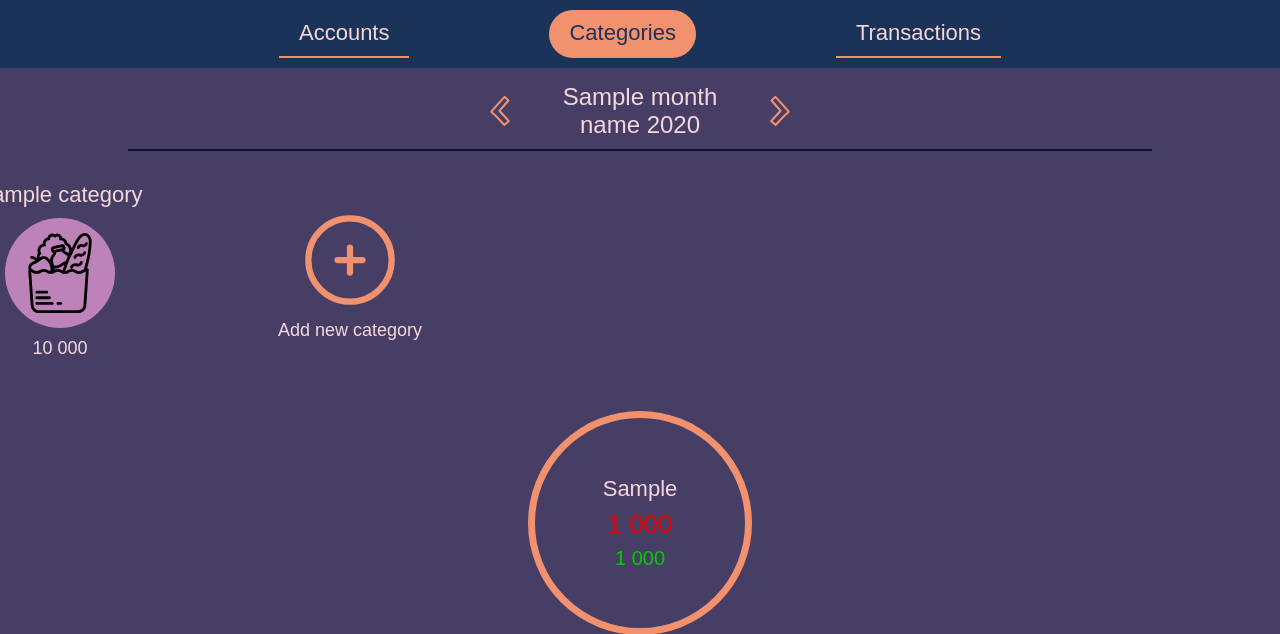
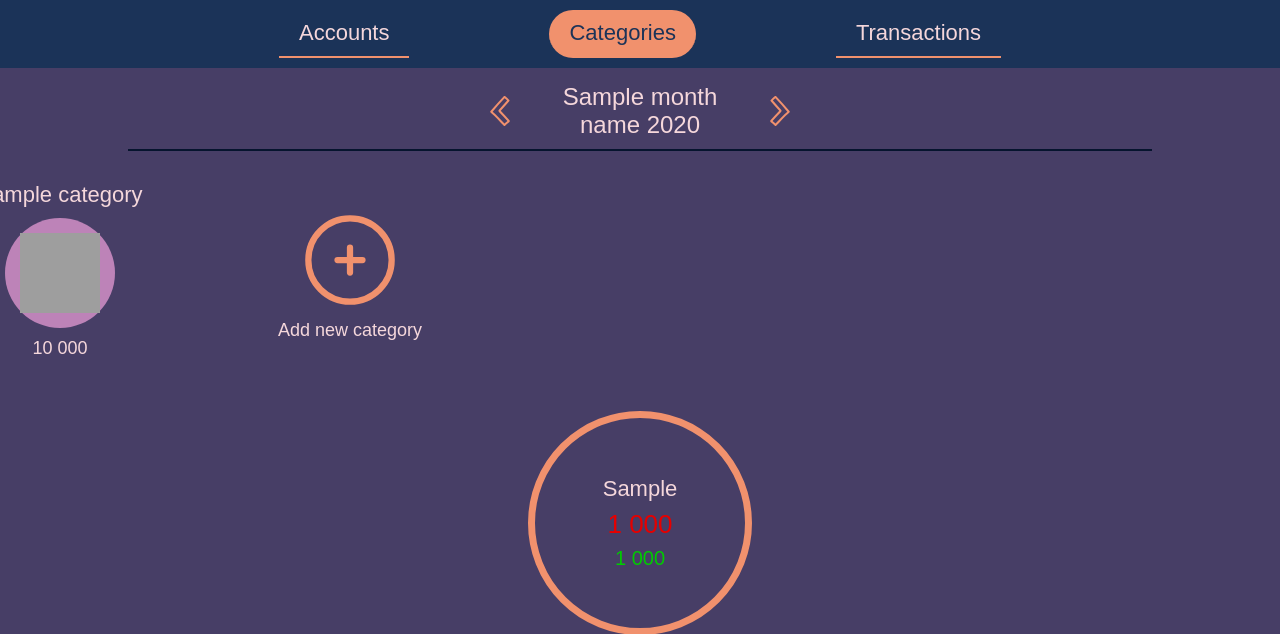
Before and after one commit to kotovskyy/ExpenseTracker, a Django app: template expensetracker/core/templates/core/categories_expense.html in a window 1280 px wide. Shown: the part 80-714 px from the top of the page. Run offline with Django 3.2, Linux system fonts and the light colour scheme; the template is opened without the code that fills it: most values are stand-ins (such as "Sample title", 1, 10 or a date in 2020); grey boxes are pictures that could not be loaded.

Commit message:
Make categories use own images

```diff
--- a/expensetracker/core/templates/core/categories_expense.html
+++ b/expensetracker/core/templates/core/categories_expense.html
@@ -75,7 +75,7 @@
                             {{ category.name }}
                         </div>
                         <div class="category-icon-container">
-                            <img class="category-icon" src="{% static 'core/svg/groceries.svg' %}" alt="category image">
+                            <img class="category-icon" src="{% static category.icon.path %}" alt="category image">
                         </div>
                         <div class="category-total">
                             {{ total }} {{ main_currency.code }}
```
